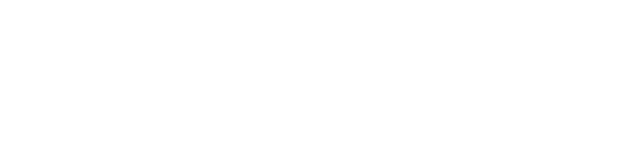
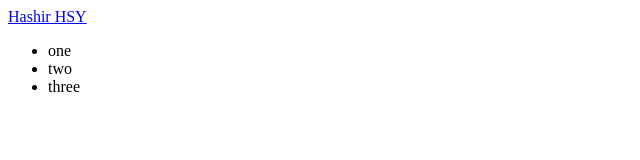
Before and after one commit to Hashir2002/HSY-git, a plain HTML site: page index.html in a window 1280 px wide. Shown: the whole page, without its empty margins (0-640 px from the left). Drawn offline with Linux system fonts and the light colour scheme.

Commit message:
initial commit

```diff
--- a/index.html
+++ b/index.html
@@ -7,6 +7,12 @@
     <title>Document</title>
 </head>
 <body>
+   <a href="#">Hashir HSY</a>
+   <ul>
+       <li>one</li>
+       <li>two</li>
+       <li>three</li>
 
+   </ul>
 </body>
 </html>
```
